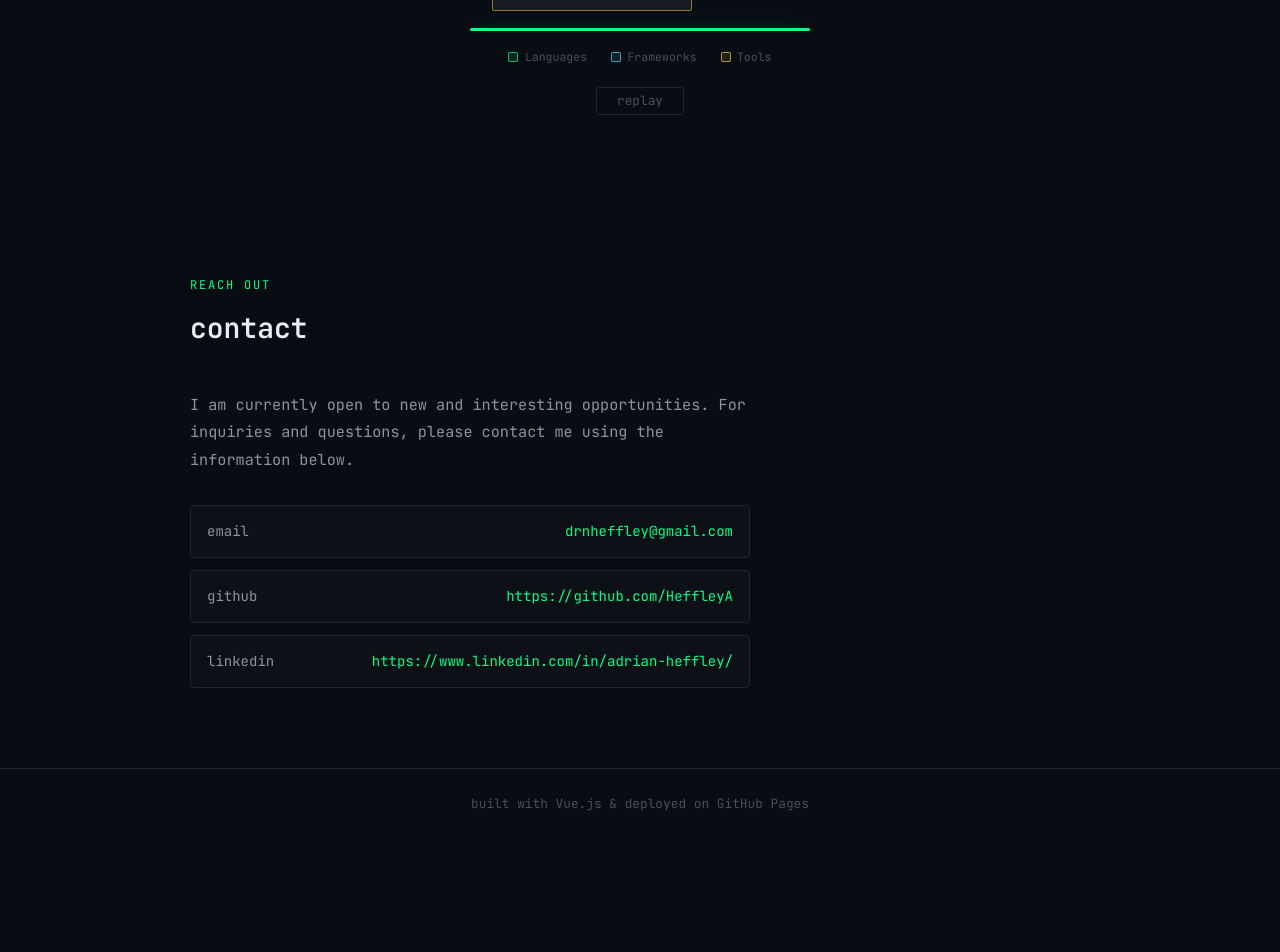
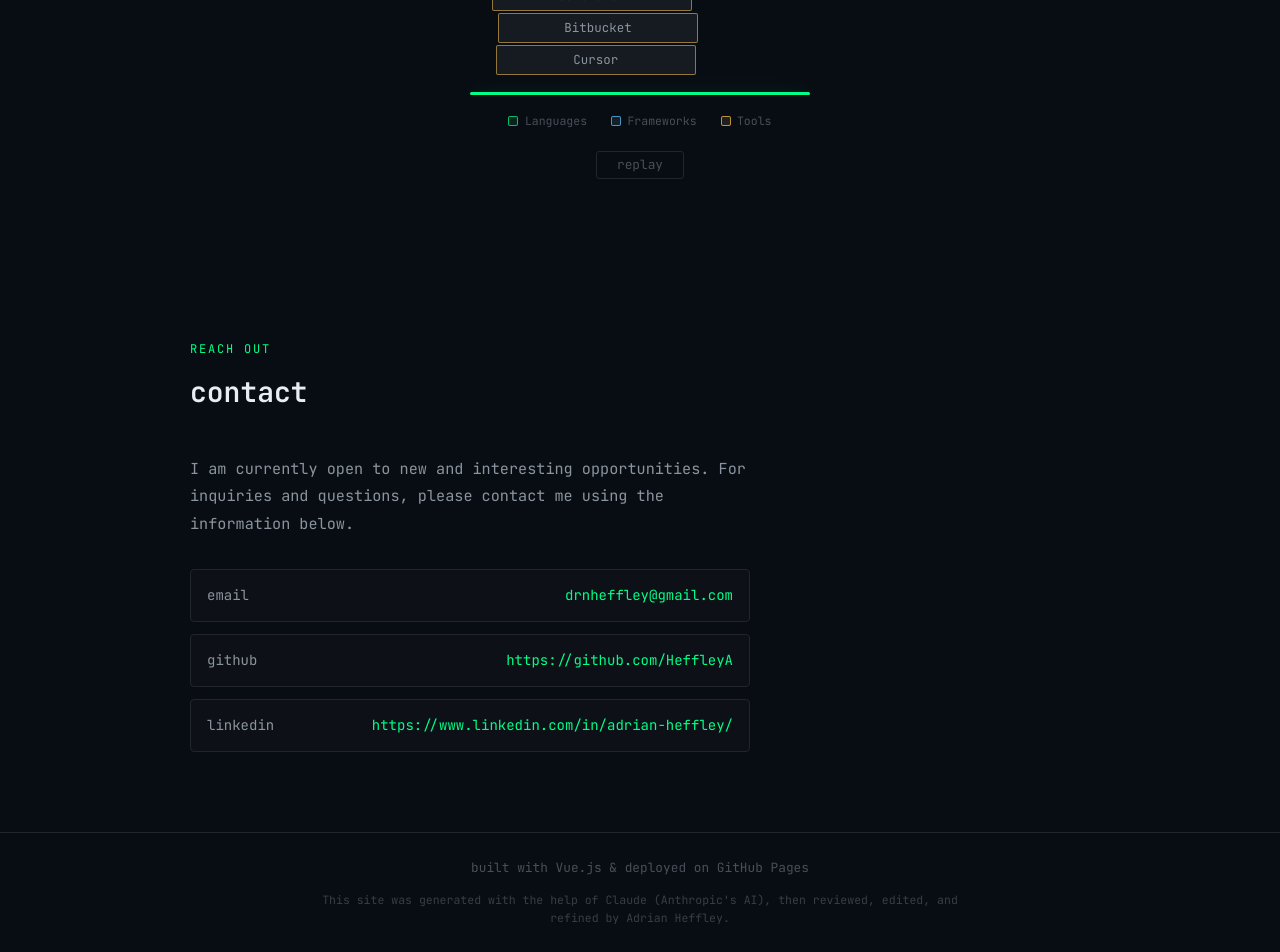
Before and after one commit to HeffleyA/heffleya.github.io, a Vue app: page / in a window 1280 px wide. Shown: the part 2660-3612 px from the top of the page. Before the commit the page ends 3499 px from the top, so only its background shows below. Built offline with nearby package versions, Linux system fonts and the light colour scheme.

Commit message:
Added AI Disclaimer

```diff
--- a/src/App.vue
+++ b/src/App.vue
@@ -20,6 +20,10 @@ import CodeBackground from './components/CodeBackground.vue'
     <footer>
       <div class="container">
         <span>built with Vue.js &amp; deployed on GitHub Pages</span>
+        <p class="disclaimer">
+          This site was generated with the help of Claude (Anthropic's AI), then
+          reviewed, edited, and refined by Adrian Heffley.
+        </p>
       </div>
     </footer>
   </div>
@@ -38,4 +42,14 @@ footer {
   color: var(--text-muted);
   font-size: 0.8rem;
 }
+
+.disclaimer {
+  margin-top: 0.75rem;
+  max-width: 40rem;
+  margin-left: auto;
+  margin-right: auto;
+  font-size: 0.72rem;
+  line-height: 1.6;
+  opacity: 0.75;
+}
 </style>
--- a/src/components/SkillsSection.vue
+++ b/src/components/SkillsSection.vue
@@ -12,7 +12,7 @@ const skills = [
   },
   {
     category: 'Tools & Platforms',
-    items: ['Git', 'GitHub', 'Visual Studio', 'VSCode', 'Unity', 'Unreal Engine', 'Bitbucket'],
+    items: ['Git', 'GitHub', 'Visual Studio', 'VSCode', 'Unity', 'Unreal Engine', 'GameMaker', 'Bitbucket', 'Cursor'],
   },
 ]
 
```
